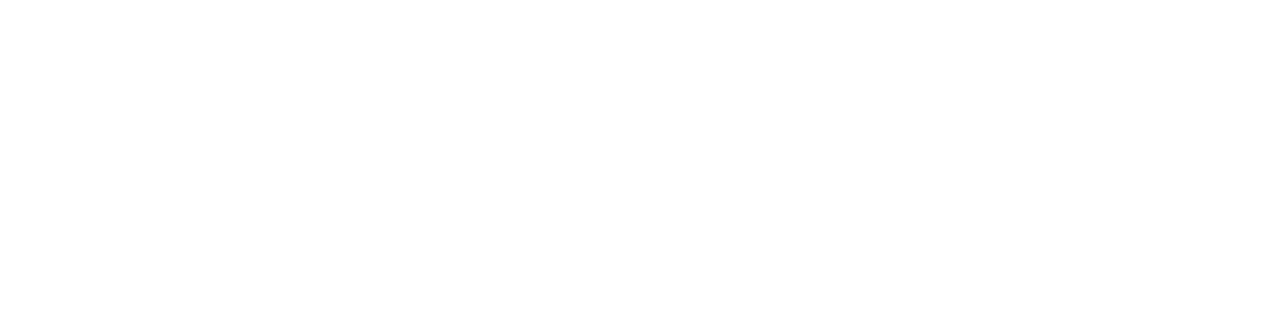
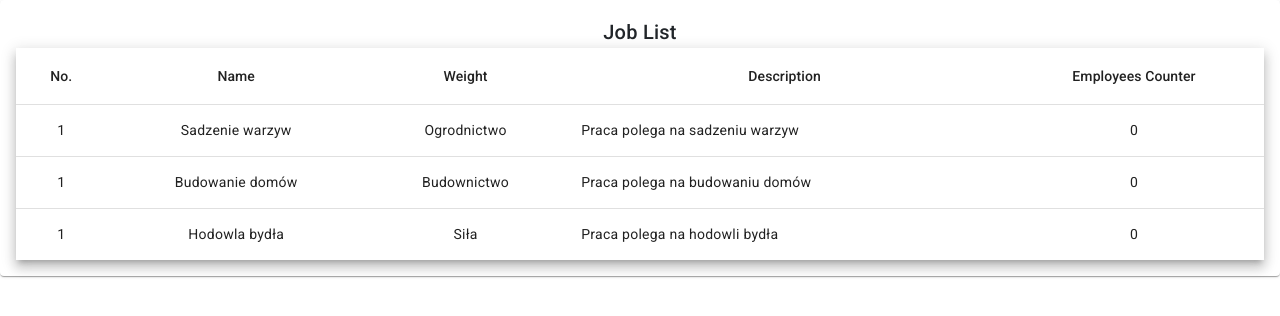
Before and after one commit to lwalik/mars-monitoring, an Angular app: page /job-list in a window 1280 px wide. Before the commit this address led to /. Shown: the top 316 px of the page. Built offline with nearby package versions, Linux system fonts and the light colour scheme.

Commit message:
feat: list on jobListComponent displayed

```diff
--- a/src/app/app-routing.module.ts
+++ b/src/app/app-routing.module.ts
@@ -1,10 +1,12 @@
 import { NgModule } from '@angular/core';
 import { RouterModule, Routes } from '@angular/router';
+import { JobListComponent } from './components/job-list/job-list.component';
+import { JobListComponentModule } from './components/job-list/job-list.component-module';
 
-const routes: Routes = [];
+const routes: Routes = [{ path: 'job-list', component: JobListComponent }];
 
 @NgModule({
-  imports: [RouterModule.forRoot(routes)],
-  exports: [RouterModule]
+  imports: [RouterModule.forRoot(routes), JobListComponentModule],
+  exports: [RouterModule],
 })
-export class AppRoutingModule { }
+export class AppRoutingModule {}
--- a/src/app/components/job-list/job-list.component.html
+++ b/src/app/components/job-list/job-list.component.html
@@ -0,0 +1,76 @@
+<mat-card>
+  <mat-card-header class="mx-auto">
+    <mat-card-title class="text-center">Job List</mat-card-title>
+  </mat-card-header>
+  <mat-card-content>
+    <table
+      *ngIf="jobList$ | async as jobList"
+      mat-table
+      [dataSource]="jobList"
+      class="mat-elevation-z8"
+    >
+      <ng-container matColumnDef="id">
+        <th class="text-center" mat-header-cell *matHeaderCellDef>No.</th>
+        <td class="text-center" mat-cell *matCellDef="let element">
+          {{ element.id }}
+        </td>
+      </ng-container>
+
+      <ng-container matColumnDef="name">
+        <th class="text-center" mat-header-cell *matHeaderCellDef>Name</th>
+        <td class="text-center" mat-cell *matCellDef="let element">
+          {{ element.name }}
+        </td>
+      </ng-container>
+
+      <ng-container matColumnDef="required-skills">
+        <th class="text-center" mat-header-cell *matHeaderCellDef>Weight</th>
+        <td class="text-center" mat-cell *matCellDef="let element">
+          {{ element.requiredSkills }}
+        </td>
+      </ng-container>
+
+      <ng-container matColumnDef="description">
+        <th class="text-center" mat-header-cell *matHeaderCellDef>
+          Description
+        </th>
+        <td mat-cell *matCellDef="let element">
+          {{ element.description }}
+        </td>
+      </ng-container>
+
+      <ng-container matColumnDef="employees-counter">
+        <th class="text-center" mat-header-cell *matHeaderCellDef>
+          Employees Counter
+        </th>
+        <td class="text-center" mat-cell *matCellDef="let element">
+          {{ element.employeeIds.length }}
+        </td>
+      </ng-container>
+
+      <tr
+        mat-header-row
+        *matHeaderRowDef="[
+          'id',
+          'name',
+          'required-skills',
+          'description',
+          'employees-counter'
+        ]"
+      ></tr>
+      <tr
+        mat-row
+        *matRowDef="
+          let row;
+          columns: [
+            'id',
+            'name',
+            'required-skills',
+            'description',
+            'employees-counter'
+          ]
+        "
+      ></tr>
+    </table>
+  </mat-card-content>
+</mat-card>
--- a/src/app/components/job-list/job-list.component.ts
+++ b/src/app/components/job-list/job-list.component.ts
@@ -3,6 +3,9 @@
   Component,
   ViewEncapsulation,
 } from '@angular/core';
+import { Observable } from 'rxjs';
+import { JobModel } from '../../models/job.model';
+import { JobsService } from '../../services/jobs.service';
 
 @Component({
   selector: 'app-job-list',
@@ -11,4 +14,8 @@
   encapsulation: ViewEncapsulation.Emulated,
   changeDetection: ChangeDetectionStrategy.OnPush,
 })
-export class JobListComponent {}
+export class JobListComponent {
+  readonly jobList$: Observable<JobModel[]> = this._jobsService.getAll();
+
+  constructor(private _jobsService: JobsService) {}
+}
```
Also changed, not shown: src/app/components/job-list/job-list.component-module.ts (+6 -4 lines).
